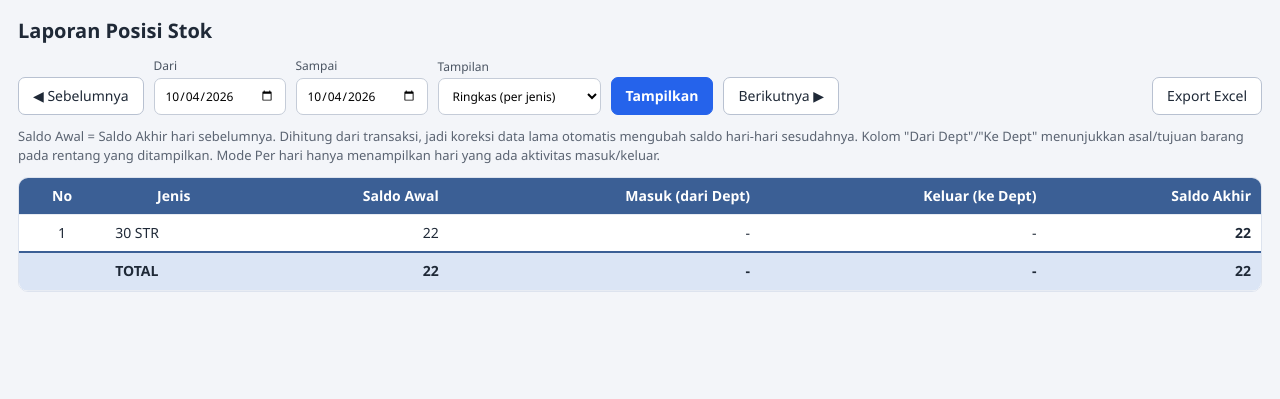
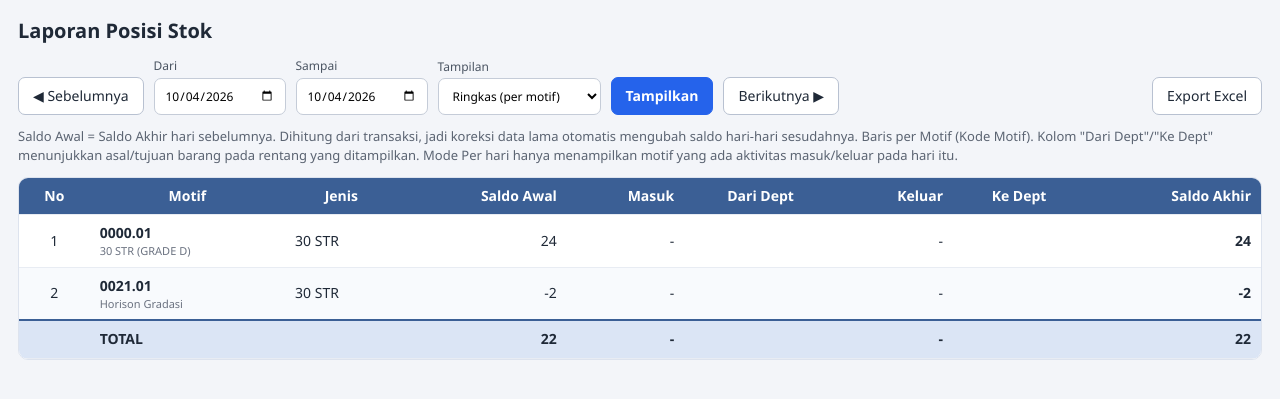
Before and after one commit to yorsbae/inventory_grade, a Flask app: page /stok in a window 1280 px wide. Shown: the part 73-472 px from the top of the page. Run offline with Flask 3, Linux system fonts and the light colour scheme; data comes from the database, SQL or seed files in the repository; data that the repository does not hold is empty.

Commit message:
change style at page laporan stok

```diff
--- a/app.py
+++ b/app.py
@@ -985,37 +985,39 @@ def api_item_delete(name, item_id):
 # Logika stok: saldo akhir hari N = saldo awal hari N+1
 # --------------------------------------------------------------------------
 def stock_range(db, f, t):
-    """Laporan per Jenis untuk rentang [f, t]. Saldo awal = saldo akhir hari sebelum f."""
-    op = {}  # jenis -> saldo pembuka (jumlah semua motif yang tanggal mulainya sudah tercapai)
-    for r in db.execute("""SELECT j.nama jenis, o.jumlah, o.tanggal_mulai FROM opening o
-                           JOIN ref_motif m ON m.id=o.kode_motif_id JOIN ref_jenis j ON j.id=m.jenis_id"""):
-        op.setdefault(r["jenis"], 0)
+    """Laporan per Motif (Kode Motif) untuk rentang [f, t]. Saldo awal = saldo akhir hari sebelum f.
+    Catatan: ini khusus untuk tampilan Laporan Stok. Pengecekan stok tersedia saat input Barang Keluar
+    (/api/available) tetap dihitung per Jenis seperti semula, karena proses grading mencampur motif
+    dalam satu Jenis — jadi tidak diubah di sini."""
+    motifs = {r["id"]: (r["kode_motif"], r["nama_motif"], r["jenis"]) for r in db.execute(
+        """SELECT mm.id, mm.kode_motif, mm.nama_motif, j.nama jenis
+           FROM ref_motif mm LEFT JOIN ref_jenis j ON j.id=mm.jenis_id""")}
+
+    op = {}  # motif_id -> saldo pembuka (stok awal motif itu, kalau tanggal mulainya sudah tercapai)
+    for r in db.execute("SELECT kode_motif_id, jumlah, tanggal_mulai FROM opening"):
         if not r["tanggal_mulai"] or t >= r["tanggal_mulai"]:
-            op[r["jenis"]] += r["jumlah"]
+            op[r["kode_motif_id"]] = op.get(r["kode_motif_id"], 0) + r["jumlah"]
 
     def agg(arah):
         rows = db.execute("""
-            SELECT j.nama jn,
+            SELECT i.motif_id mid,
                    SUM(CASE WHEN d.tanggal<? THEN i.jumlah ELSE 0 END) pre,
                    SUM(CASE WHEN d.tanggal>=? AND d.tanggal<=? THEN i.jumlah ELSE 0 END) cur
             FROM dokumen_item i JOIN dokumen d ON d.id=i.dokumen_id
-            JOIN ref_motif m ON m.id=i.motif_id JOIN ref_jenis j ON j.id=m.jenis_id
-            LEFT JOIN opening o ON o.kode_motif_id=m.id
+            LEFT JOIN opening o ON o.kode_motif_id=i.motif_id
             WHERE d.arah=? AND d.tanggal>=COALESCE(o.tanggal_mulai,'')
-            GROUP BY j.id""", (f, f, t, arah)).fetchall()
-        return {r["jn"]: (r["pre"] or 0, r["cur"] or 0) for r in rows}
+            GROUP BY i.motif_id""", (f, f, t, arah)).fetchall()
+        return {r["mid"]: (r["pre"] or 0, r["cur"] or 0) for r in rows}
 
     def agg_dept(arah):
         """Rincian per Dept dalam rentang [f,t] saja (bukan sepanjang histori): dari/ke dept mana."""
-        rows = db.execute("""SELECT j.nama jn, dp.nama dept, SUM(i.jumlah) jml
-            FROM dokumen_item i JOIN dokumen d ON d.id=i.dokumen_id
-            JOIN ref_motif m ON m.id=i.motif_id JOIN ref_jenis j ON j.id=m.jenis_id
-            JOIN ref_dept dp ON dp.id=d.dept_id
+        rows = db.execute("""SELECT i.motif_id mid, dp.nama dept, SUM(i.jumlah) jml
+            FROM dokumen_item i JOIN dokumen d ON d.id=i.dokumen_id JOIN ref_dept dp ON dp.id=d.dept_id
             WHERE d.arah=? AND d.tanggal>=? AND d.tanggal<=?
-            GROUP BY j.id, dp.id ORDER BY jml DESC""", (arah, f, t)).fetchall()
+            GROUP BY i.motif_id, dp.id ORDER BY jml DESC""", (arah, f, t)).fetchall()
         out = {}
         for r in rows:
-            out.setdefault(r["jn"], []).append((r["dept"], r["jml"]))
+            out.setdefault(r["mid"], []).append((r["dept"], r["jml"]))
         return out
 
     def dept_str(pairs):
@@ -1024,17 +1026,19 @@ def stock_range(db, f, t):
     m, k = agg("M"), agg("K")
     md, kd = agg_dept("M"), agg_dept("K")
     out = []
-    for j in sorted(set(op) | set(m) | set(k)):
-        base = op.get(j, 0)
-        mp, mc = m.get(j, (0, 0))
-        kp, kc = k.get(j, (0, 0))
+    for mid in set(op) | set(m) | set(k):
+        kode, nama, jenis = motifs.get(mid, (f"#{mid}", "", ""))
+        base = op.get(mid, 0)
+        mp, mc = m.get(mid, (0, 0))
+        kp, kc = k.get(mid, (0, 0))
         awal = base + mp - kp
-        out.append(dict(jenis=j, awal=awal, masuk=mc, keluar=kc, akhir=awal + mc - kc,
-                        masuk_dept=dept_str(md.get(j, [])), keluar_dept=dept_str(kd.get(j, []))))
+        out.append(dict(kode_motif=kode, motif=nama, jenis=jenis, awal=awal, masuk=mc, keluar=kc, akhir=awal + mc - kc,
+                        masuk_dept=dept_str(md.get(mid, [])), keluar_dept=dept_str(kd.get(mid, []))))
+    out.sort(key=lambda r: (r["jenis"] or "", r["kode_motif"] or ""))
     return out
 
 def add_total(rows, **extra):
-    tot = dict(jenis="TOTAL", total=True, masuk_dept="", keluar_dept="", **extra)
+    tot = dict(kode_motif="TOTAL", motif="", jenis="", total=True, masuk_dept="", keluar_dept="", **extra)
     for k in ("awal", "masuk", "keluar", "akhir"):
         tot[k] = sum(r[k] for r in rows)
     return tot
@@ -1205,7 +1209,7 @@ def export_stok():
     rows = stock_data(get_db(), f, t, mode)
     wb = Workbook(); ws = wb.active; ws.title = "Posisi Stok"
     harian = mode == "harian"
-    ncol = 9 if harian else 8
+    ncol = 11 if harian else 10
     ws.merge_cells(start_row=1, start_column=1, end_row=1, end_column=ncol)
     ws["A1"] = "LAPORAN POSISI STOCK GRADE"
     ws["A1"].font = Font(bold=True, size=14); ws["A1"].alignment = Alignment(horizontal="center")
@@ -1215,15 +1219,15 @@ def export_stok():
         ws["A2"].number_format = "d-mmm-yy"
     ws["A2"].alignment = Alignment(horizontal="center")
     labels = (["Tanggal"] if harian else []) + \
-             ["No", "Jenis", "Saldo Awal", "Masuk", "Dari Dept", "Keluar", "Ke Dept", "Saldo Akhir"]
+             ["No", "Kode Motif", "Motif", "Jenis", "Saldo Awal", "Masuk", "Dari Dept", "Keluar", "Ke Dept", "Saldo Akhir"]
     hdr(ws, 4, labels, ["4472C4"] * len(labels))
     n = 0
     for r in rows:
         if not r.get("total"):
             n += 1
         line = ([dt.date.fromisoformat(r["tanggal"])] if harian else []) + \
-               ["" if r.get("total") else n, r["jenis"], r["awal"], r["masuk"], r.get("masuk_dept", ""),
-                r["keluar"], r.get("keluar_dept", ""), r["akhir"]]
+               ["" if r.get("total") else n, r["kode_motif"], r["motif"], r["jenis"], r["awal"], r["masuk"],
+                r.get("masuk_dept", ""), r["keluar"], r.get("keluar_dept", ""), r["akhir"]]
         ws.append(line)
         rr = ws.max_row
         numcols = {len(line) - 5, len(line) - 4, len(line) - 2, len(line)}  # Saldo Awal, Masuk, Keluar, Saldo Akhir
@@ -1235,7 +1239,7 @@ def export_stok():
                 c.number_format = NUM_FMT
             if r.get("total"):
                 c.font = Font(bold=True); c.fill = PatternFill("solid", fgColor="D9E1F2")
-    widths(ws, ([12] if harian else []) + [6, 22, 12, 11, 28, 11, 28, 12])
+    widths(ws, ([12] if harian else []) + [6, 14, 24, 12, 12, 11, 24, 11, 24, 12])
     return send_wb(wb, f"posisi_stok_{f}_{t}.xlsx")
 
 def export_rekap(name=None):
--- a/static/app.js
+++ b/static/app.js
@@ -234,72 +234,11 @@ function applyColVis(theadRow, tbody, cols, vis) {
   });
 }
 
-/* filter kolom ala Excel: tombol kecil di judul kolom membuka daftar nilai unik yang bisa dicentang */
-let CURRENT_COLFILT = null;
-function closeAnyColumnFilter() { if (CURRENT_COLFILT) CURRENT_COLFILT(); }
-async function openColumnFilter(anchor, o) {
-  // o: {label, selected: string[] (kosong = tidak difilter), fetchList: async()=>string[], onApply: (vals)=>void}
-  closeAnyColumnFilter();
-  const search = h('input', { type: 'search', placeholder: 'Cari nilai…' });
-  const list = h('div', { class: 'cf-list' }, h('div', { class: 'cf-empty' }, 'Memuat…'));
-  const countLbl = h('small', { class: 'cf-count' }, '');
-  let all = [], checked = new Set();
-  function renderList(filterText) {
-    list.innerHTML = '';
-    const ft = (filterText || '').trim().toLowerCase();
-    const shown = ft ? all.filter(v => String(v).toLowerCase().includes(ft)) : all;
-    if (!shown.length) { list.append(h('div', { class: 'cf-empty' }, 'Tidak ada nilai.')); return; }
-    for (const v of shown) {
-      const cb = h('input', { type: 'checkbox', checked: checked.has(v) });
-      cb.addEventListener('change', () => {
-        if (cb.checked) checked.add(v); else checked.delete(v);
-        countLbl.textContent = `${checked.size}/${all.length} dipilih`;
-      });
-      list.append(h('label', { class: 'cf-item' }, cb, h('span', {}, v === '' ? '(kosong)' : v)));
-    }
-  }
-  const visible = () => { const ft = search.value.trim().toLowerCase(); return ft ? all.filter(v => String(v).toLowerCase().includes(ft)) : all; };
-  search.addEventListener('input', () => renderList(search.value));
-  const selAll = h('button', { type: 'button', class: 'linklike', onclick: () => { visible().forEach(v => checked.add(v)); renderList(search.value); countLbl.textContent = `${checked.size}/${all.length} dipilih`; } }, 'Pilih Semua');
-  const selNone = h('button', { type: 'button', class: 'linklike', onclick: () => { visible().forEach(v => checked.delete(v)); renderList(search.value); countLbl.textContent = `${checked.size}/${all.length} dipilih`; } }, 'Kosongkan');
-  const box = h('div', { class: 'colfiltpop' },
-    h('div', { class: 'cf-title' }, 'Filter ', h('b', {}, o.label)),
-    h('div', { class: 'cf-search' }, search),
-    h('div', { class: 'cf-actions' }, selAll, selNone, h('span', { class: 'grow' }), countLbl),
-    list,
-    h('div', { class: 'cf-foot' },
-      h('button', { class: 'btn sm', onclick: () => { close(); o.onApply([]); } }, 'Hapus Filter'),
-      h('span', { class: 'grow' }),
-      h('button', { class: 'btn sm', onclick: () => close() }, 'Batal'),
-      h('button', { class: 'btn sm primary', onclick: () => {
-        const result = (checked.size === all.length) ? [] : [...checked];  // semua tercentang = sama dengan tidak difilter
-        close(); o.onApply(result);
-      } }, 'Terapkan')));
-  document.body.append(box);
-  const r = anchor.getBoundingClientRect(), m = 8, w = 250;
-  const vw = document.documentElement.clientWidth, vh = window.innerHeight;
-  box.style.left = Math.max(m, Math.min(r.left, vw - m - w)) + 'px';
-  box.style.top = Math.min(r.bottom + 4, vh - m - 80) + 'px';
-  function close() { box.remove(); document.removeEventListener('mousedown', onDoc); CURRENT_COLFILT = null; }
-  function onDoc(e) { if (!box.contains(e.target) && e.target !== anchor && !anchor.contains(e.target)) close(); }
-  setTimeout(() => document.addEventListener('mousedown', onDoc), 0);
-  CURRENT_COLFILT = close;
-  all = await o.fetchList();
-  checked = new Set(o.selected && o.selected.length ? o.selected.filter(v => all.includes(v)) : all);
-  countLbl.textContent = `${checked.size}/${all.length} dipilih`;
-  renderList('');
-}
-/* judul kolom tabel: teks (klik = urutkan asc/desc) + tombol kecil ▾ (klik = buka filter ala Excel) */
+/* judul kolom tabel: teks, klik = urutkan asc/desc (tabel master DB saja; halaman lain pakai panel Filter) */
 function thCell(label, opts) {
-  const { align, active, sortOn, onSort, onFilter } = opts || {};
+  const { align, sortOn, onSort } = opts || {};
   const lab = h('span', { class: 'th-label', onclick: onSort }, label, sortOn ? h('i', { class: 'th-sort' }, sortOn === 'asc' ? ' \u25B2' : ' \u25BC') : null);
-  const kids = [lab];
-  if (onFilter) {
-    const btn = h('button', { type: 'button', class: 'th-filt' + (active ? ' active' : ''), title: 'Filter kolom ' + label,
-      onclick: e => { e.stopPropagation(); onFilter(btn); } }, '▾');
-    kids.push(btn);
-  }
-  return h('th', { class: align || '' }, h('span', { class: 'th-wrap' }, kids));
+  return h('th', { class: align || '' }, h('span', { class: 'th-wrap' }, lab));
 }
 /* cetak SSTB dengan tata letak seperti formulir kertas Surat Serah Terima Barang */
 function printSSTB(doc, label) {
@@ -310,25 +249,30 @@ function printSSTB(doc, label) {
   const total = items.reduce((s, it) => s + (parseInt(it.jumlah) || 0), 0);
   const html = `<!doctype html><html><head><meta charset="utf-8"><title>SSTB ${esc(doc.sstb)}</title>
 <style>
-@page{size:A5;margin:10mm}
+/* Kertas A4 potret, tapi isi cetakan hanya mengisi separuh atas halaman */
+@page{size:A4 portrait;margin:0}
 *{box-sizing:border-box;font-family:Arial,Helvetica,sans-serif}
-body{margin:16px;color:#111;max-width:480px}
-h1{font-size:14px;text-align:center;margin:0 0 2px;text-transform:uppercase;letter-spacing:.5px}
-h2{font-size:11px;text-align:center;margin:0 0 10px;font-weight:normal;color:#444}
-.hdr{display:flex;justify-content:space-between;gap:10px;margin-bottom:10px;font-size:10.5px;border:1px solid #333;padding:7px 10px}
+html,body{margin:0;color:#111;background:#ccc}
+.sheet{width:210mm;min-height:148.5mm;margin:0 auto;padding:14mm 16mm;background:#fff}
+/* catatan: tinggi dibiarkan menyesuaikan kalau barang sangat banyak, supaya data tidak pernah terpotong */
+h1{font-size:15px;text-align:center;margin:0 0 2px;text-transform:uppercase;letter-spacing:.5px}
+h2{font-size:11.5px;text-align:center;margin:0 0 10px;font-weight:normal;color:#444}
+.hdr{display:flex;justify-content:space-between;gap:10px;margin-bottom:10px;font-size:11px;border:1px solid #333;padding:7px 10px}
 .hdr div{line-height:1.6;min-width:0}
 .hdr b{display:inline-block;min-width:60px}
-table{width:100%;table-layout:fixed;border-collapse:collapse;font-size:10.5px;margin-bottom:6px}
+table{width:100%;table-layout:fixed;border-collapse:collapse;font-size:11px;margin-bottom:6px}
 th,td{border:1px solid #333;padding:4px 6px;vertical-align:top;overflow-wrap:break-word;word-break:break-word}
 th{background:#eee;text-align:left}
 td.num,th.num{text-align:right}
 tfoot td{font-weight:bold;background:#f7f7f7}
-.sig{display:flex;justify-content:space-between;margin-top:36px;font-size:10.5px}
+.sig{display:flex;justify-content:space-between;margin-top:22px;font-size:11px}
 .sig div{width:45%;text-align:center}
-.sig .line{margin-top:32px;border-top:1px solid #333;padding-top:4px}
-.foot{margin-top:8px;font-size:9px;color:#777;text-align:right}
-@media print{body{margin:0;max-width:none}}
+.sig .line{margin-top:28px;border-top:1px solid #333;padding-top:4px}
+.foot{margin-top:6px;font-size:9px;color:#777;text-align:right}
+@media print{html,body{background:#fff}.sheet{margin:0;box-shadow:none}}
+@media screen{body{padding:10mm 0}.sheet{box-shadow:0 2px 10px rgba(0,0,0,.25)}}
 </style></head><body>
+<div class="sheet">
 <h1>Surat Serah Terima Barang</h1>
 <h2>${esc(label)}</h2>
 <div class="hdr">
@@ -344,6 +288,7 @@ tfoot td{font-weight:bold;background:#f7f7f7}
   <div>Yang Menerima<div class="line">&nbsp;</div></div>
 </div>
 <div class="foot">Dicetak ${fmtDate(todayISO())} dari Stok Grade</div>
+</div>
 <script>window.onload=()=>setTimeout(()=>window.print(),250)</script>
 </body></html>`;
   const win = window.open('', '_blank');
@@ -543,16 +488,7 @@ class Crud {
     this.theadRow.innerHTML = '';
     for (const c of this.meta.cols) this.theadRow.append(thCell(c.l, {
       align: this.isInt(c) ? 'num' : '', sortOn: this.sort === c.n ? this.dir : null,
-      onSort: () => { this.dir = (this.sort === c.n && this.dir === 'desc') ? 'asc' : 'desc'; this.sort = c.n; this.load(); },
-      active: !!(this.filters[c.n] && this.filters[c.n].length),
-      onFilter: btn => openColumnFilter(btn, {
-        label: c.l, selected: this.filters[c.n] || [],
-        fetchList: async () => await (await fetch(`/api/distinct/${this.key}?col=${c.n}&` + this.params())).json(),
-        onApply: vals => {
-          if (vals.length) this.filters[c.n] = vals; else delete this.filters[c.n];
-          this.page = 1; this.load();
-        }
-      })
+      onSort: () => { this.dir = (this.sort === c.n && this.dir === 'desc') ? 'asc' : 'desc'; this.sort = c.n; this.load(); }
     }));
     this.theadRow.append(h('th', {}, 'Aksi'));
   }
--- a/static/style.css
+++ b/static/style.css
@@ -49,23 +49,6 @@ thead th.nosort{cursor:default}
 .th-wrap{display:inline-flex;align-items:center;gap:2px;vertical-align:middle}
 .th-label{cursor:pointer;padding:2px 0}
 .th-sort{font-style:normal;font-size:10px}
-.th-filt{border:0;background:rgba(255,255,255,.18);color:#fff;border-radius:4px;width:18px;height:18px;line-height:1;
- font-size:10px;cursor:pointer;flex:0 0 auto;padding:0}
-.th-filt:hover{background:rgba(255,255,255,.35)}
-.th-filt.active{background:#fbbf24;color:#1f2937}
-.colfiltpop{position:fixed;z-index:90;background:#fff;border:1px solid #b8c1d1;border-radius:10px;
- box-shadow:0 10px 28px rgba(15,23,42,.22);width:250px;padding:10px;font-size:12px;color:#1f2937}
-.cf-title{font-weight:600;margin-bottom:6px}
-.cf-search input{width:100%}
-.cf-actions{display:flex;align-items:center;gap:10px;margin:6px 0;font-size:11px;color:#6b7280}
-.linklike{background:none;border:0;color:#2563eb;cursor:pointer;font:inherit;font-size:11px;padding:0;text-decoration:underline}
-.cf-count{white-space:nowrap}
-.cf-list{max-height:220px;overflow:auto;border-top:1px solid #e5e9f2;border-bottom:1px solid #e5e9f2}
-.cf-item{display:flex;align-items:center;gap:7px;padding:5px 2px;cursor:pointer;white-space:normal}
-.cf-item input{width:auto}
-.cf-item span{overflow-wrap:anywhere}
-.cf-empty{padding:10px 2px;color:#6b7280}
-.cf-foot{display:flex;align-items:center;gap:6px;margin-top:8px}
 tbody tr:nth-child(even){background:#f8fafd}tbody tr:hover{background:#eaf1fd}
 td.num{text-align:right;font-variant-numeric:tabular-nums}td.c{text-align:center}
 th.num{text-align:right}th.c{text-align:center}
--- a/templates/stok.html
+++ b/templates/stok.html
@@ -4,7 +4,7 @@
  <button class="btn" id="prev">&#9664; Sebelumnya</button>
  <label>Dari <input type="date" id="f"></label>
  <label>Sampai <input type="date" id="t"></label>
- <label>Tampilan <select id="mode"><option value="ringkas">Ringkas (per jenis)</option>
+ <label>Tampilan <select id="mode"><option value="ringkas">Ringkas (per motif)</option>
   <option value="harian">Per hari (rantai saldo)</option></select></label>
  <button class="btn primary" id="go">Tampilkan</button>
  <button class="btn" id="next">Berikutnya &#9654;</button>
@@ -12,7 +12,7 @@
  <a class="btn" id="xl">Export Excel</a>
 </div>
 <p class="hint">Saldo Awal = Saldo Akhir hari sebelumnya. Dihitung dari transaksi, jadi koreksi data lama otomatis mengubah saldo hari-hari sesudahnya.
- Kolom "Dari Dept"/"Ke Dept" menunjukkan asal/tujuan barang pada rentang yang ditampilkan. Mode Per hari hanya menampilkan hari yang ada aktivitas masuk/keluar.</p>
+ Baris per Motif (Kode Motif). Kolom "Dari Dept"/"Ke Dept" menunjukkan asal/tujuan barang pada rentang yang ditampilkan. Mode Per hari hanya menampilkan motif yang ada aktivitas masuk/keluar pada hari itu.</p>
 <div class="tablewrap"><table id="tb" class="resp"></table></div>
 {% endblock %}
 {% block script %}<script>
@@ -20,8 +20,8 @@ const $f=document.getElementById('f'),$t=document.getElementById('t'),$m=documen
 $f.value=$t.value=todayISO();
 function shift(n){const d=new Date($f.value+'T00:00:00');d.setDate(d.getDate()+n);
  const s=new Date(d.getTime()-d.getTimezoneOffset()*60000).toISOString().slice(0,10);$f.value=$t.value=s;run();}
-function deptCell(label, dept){
- return h('div',{},h('div',{},label), dept ? h('small',{class:'deptbrk'},dept) : null);
+function motifCell(kode, nama){
+ return h('div',{},h('b',{},kode||'-'), nama ? h('small',{class:'deptbrk'},nama) : null);
 }
 async function run(){
  const harian=$m.value==='harian';
@@ -29,8 +29,8 @@ async function run(){
  document.getElementById('xl').href='/export/stok?'+q;
  const r=await (await fetch('/api/stok?'+q)).json();
  const tb=document.getElementById('tb');tb.innerHTML='';
- const heads=(harian?[['Tanggal','']]:[]).concat([['No','c'],['Jenis',''],['Saldo Awal','num'],
-  ['Masuk (dari Dept)','num'],['Keluar (ke Dept)','num'],['Saldo Akhir','num']]);
+ const heads=(harian?[['Tanggal','']]:[]).concat([['No','c'],['Motif',''],['Jenis',''],['Saldo Awal','num'],
+  ['Masuk','num'],['Dari Dept',''],['Keluar','num'],['Ke Dept',''],['Saldo Akhir','num']]);
  tb.append(h('thead',{},h('tr',{},heads.map(([x,cls])=>h('th',{class:('nosort '+cls).trim()},x)))));
  const body=h('tbody');let n=0;
  if(!r.rows.length)body.append(h('tr',{},h('td',{colspan:heads.length,class:'empty'},
@@ -39,10 +39,13 @@ async function run(){
   body.append(h('tr',{class:x.total?'total':''},
    harian?h('td',{'data-label':'Tanggal'},fmtDate(x.tanggal)):null,
    h('td',{class:'c','data-label':'No'},x.total?'':n),
+   h('td',{'data-label':'Motif'},x.total?h('b',{},'TOTAL'):motifCell(x.kode_motif,x.motif)),
    h('td',{'data-label':'Jenis'},x.jenis),
    h('td',{class:'num','data-label':'Saldo Awal'},fmtNum(x.awal)),
-   h('td',{class:'num','data-label':'Masuk (dari Dept)'},deptCell(fmtNum(x.masuk), x.masuk_dept)),
-   h('td',{class:'num','data-label':'Keluar (ke Dept)'},deptCell(fmtNum(x.keluar), x.keluar_dept)),
+   h('td',{class:'num','data-label':'Masuk'},fmtNum(x.masuk)),
+   h('td',{'data-label':'Dari Dept'},x.masuk_dept||''),
+   h('td',{class:'num','data-label':'Keluar'},fmtNum(x.keluar)),
+   h('td',{'data-label':'Ke Dept'},x.keluar_dept||''),
    h('td',{class:'num','data-label':'Saldo Akhir'},h('b',{},fmtNum(x.akhir)))));}
  tb.append(body);}
 document.getElementById('go').onclick=run;
```
